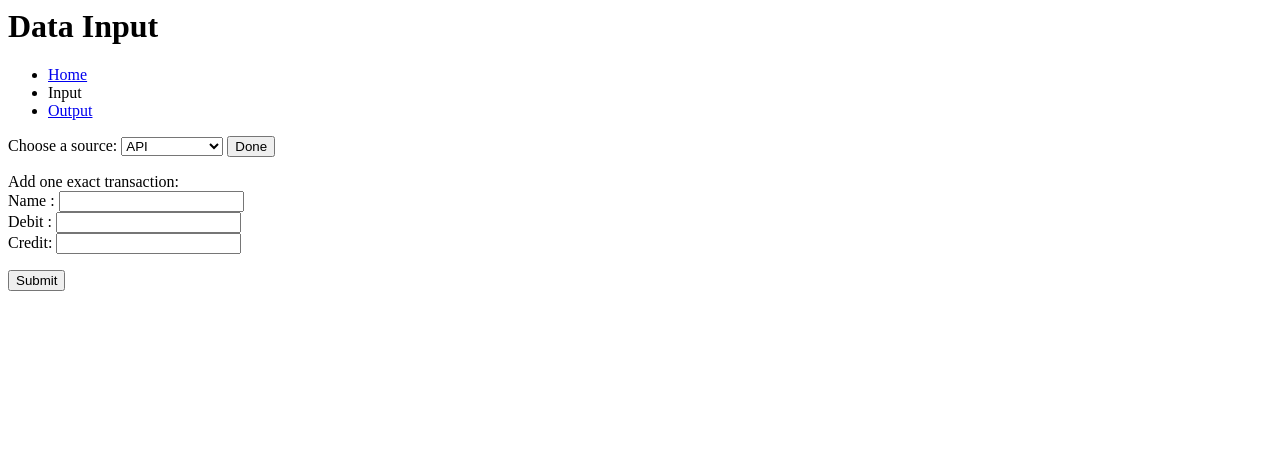
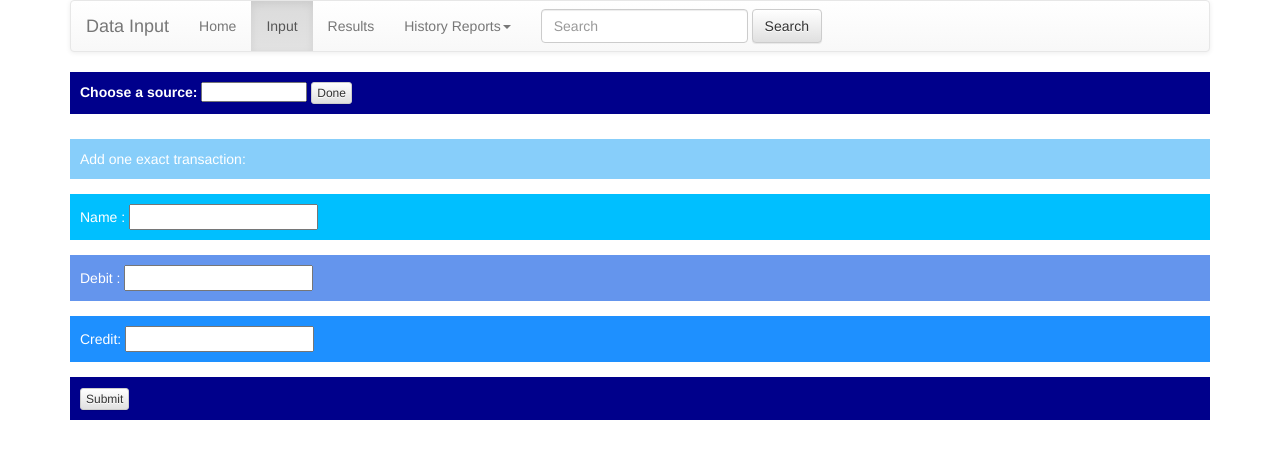
Before and after one commit to wzn997859196/CS490demo, a plain HTML site: page input.html in a window 1280 px wide. Drawn offline with nearby package versions, Linux system fonts and the light colour scheme.

Commit message:
Update input.html

```diff
--- a/input.html
+++ b/input.html
@@ -1,31 +1,83 @@
+<!doctype html>
 <html>
+	<head>
+		<title>CS490 AIS#2</title>
+		<link rel="stylesheet" type="text/css" href="main.css"/>
+		<!-- Latest compiled and minified CSS -->
+		<link rel="stylesheet" href="https://maxcdn.bootstrapcdn.com/bootstrap/3.3.7/css/bootstrap.min.css" integrity="sha384-BVYiiSIFeK1dGmJRAkycuHAHRg32OmUcww7on3RYdg4Va+PmSTsz/K68vbdEjh4u" crossorigin="anonymous">
 
+		<!-- Optional theme -->
+		<link rel="stylesheet" href="https://maxcdn.bootstrapcdn.com/bootstrap/3.3.7/css/bootstrap-theme.min.css" integrity="sha384-rHyoN1iRsVXV4nD0JutlnGaslCJuC7uwjduW9SVrLvRYooPp2bWYgmgJQIXwl/Sp" crossorigin="anonymous">
+	</head>
 	<body>
-	<h1> Data Input</h1>
-	<ul>
+		<header>
+			<div class="container">
+			<nav class="navbar navbar-default">
+				<div class="container-fluid">
+				    <!-- Brand and toggle get grouped for better mobile display -->
+				    <div class="navbar-header">
+				      <button type="button" class="navbar-toggle collapsed" data-toggle="collapse" data-target="#bs-example-navbar-collapse-1" aria-expanded="false">
+				        <span class="sr-only">Toggle navigation</span>
+				        <span class="icon-bar"></span>
+				        <span class="icon-bar"></span>
+				        <span class="icon-bar"></span>
+				      </button>
+				      <a class="navbar-brand" href="#">Data Input</a>
+				    </div>
+
+				    <!-- Collect the nav links, forms, and other content for toggling -->
+				    <div class="collapse navbar-collapse" id="bs-example-navbar-collapse-1">
+				      <ul class="nav navbar-nav">
 				      	<li><a href="index.html">Home</a></li>
-		<li>Input</li>
-		<li><a href="output.html">Output</a></li>
+				        <li class="active"><a href="#">Input<span class="sr-only">(current)</span></a></li>
+
+				        <li><a href="output.html">Results</a></li>
+				        <li class="dropdown">
+				          <a href="#" class="dropdown-toggle" data-toggle="dropdown" role="button" aria-haspopup="true" aria-expanded="true">History Reports<span class="caret"></span></a>
+				          <ul class="dropdown-menu">
+				            <li><a href="#">Action</a></li>
+				            <li><a href="#">Another action</a></li>
+				            <li><a href="#">Something else here</a></li>
+				            <li role="separator" class="divider"></li>
+				            <li><a href="#">Separated link</a></li>
+				            <li role="separator" class="divider"></li>
+				            <li><a href="#">One more separated link</a></li>
 				          </ul>
+				        </li>
+				      </ul>
+				      <form class="navbar-form navbar-left">
+				        <div class="form-group">
+				          <input type="text" class="form-control" placeholder="Search">
+				        </div>
+				        <button type="submit" class="btn btn-default">Search</button>
+				      </form>
 
-	<p><label for="source-select">Choose a source:</label>
+				    </div><!-- /.navbar-collapse -->
+				  </div><!-- /.container-fluid -->
+				</nav>
+			</div>
+		</header>
+
+		<div class="container">
+			<p class="choosesource"><b>Choose a source: </b>
 			<select name="text"> <!--Supplement an id here instead of using 'text'-->
 		  		<option value="first">Local file</option>
 		  		<option value="second" selected>API</option>
 		  		<option value="third">Other Source</option>
 			</select>
-	<button type="choose-button">Done</button></p>
+			<button type="button" class="btn btn-default btn-xs">Done</button></p>
 
-	<label for="Trans">Add one exact transaction:</label>
+			<div class="row">
+				<div class="col1">Add one exact transaction:</div>
+				<div class="col2">Name : <input type="text" name="fname"><br></div>
+				<div class="col3">Debit :  <input type="text" name="fname"><br></div>
+				<div class="col4">Credit: <input type="text" name="lname"><br></div>
+				<div class="col5"><button type="button" class="btn btn-default btn-xs">Submit</button></div>
+			</div>
+		</div>
 
-	<form action="/action_page.php">
-		Name : <input type="text" name="fname"><br>
-  		Debit : <input type="text" name="fname"><br>
-  		Credit:    <input type="text" name="lname"><br>
-
-	</form>
-	<button type="add-button">Submit</button>
-
+		<!-- Latest compiled and minified JavaScript -->
+		<script src="https://maxcdn.bootstrapcdn.com/bootstrap/3.3.7/js/bootstrap.min.js" integrity="sha384-Tc5IQib027qvyjSMfHjOMaLkfuWVxZxUPnCJA7l2mCWNIpG9mGCD8wGNIcPD7Txa" crossorigin="anonymous"></script>
 	</body>
 
 
```
Lines whose indentation alone changed are shown as unchanged.
